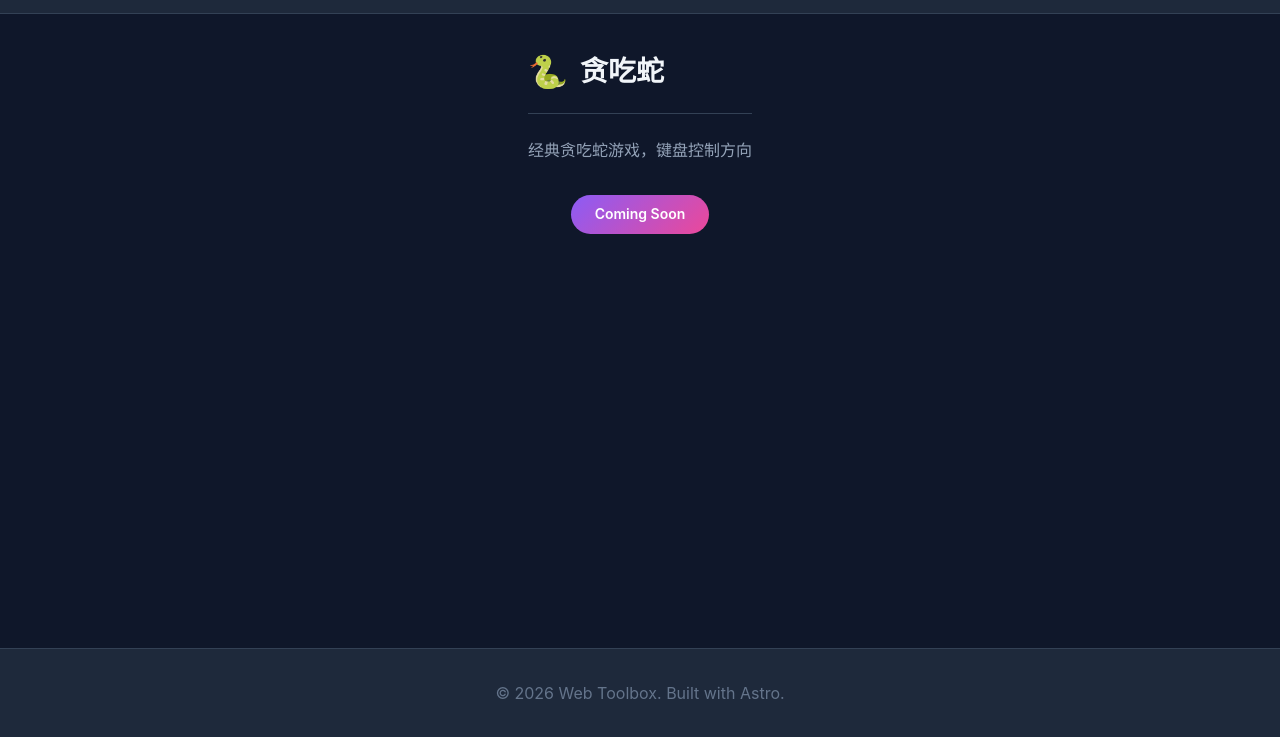
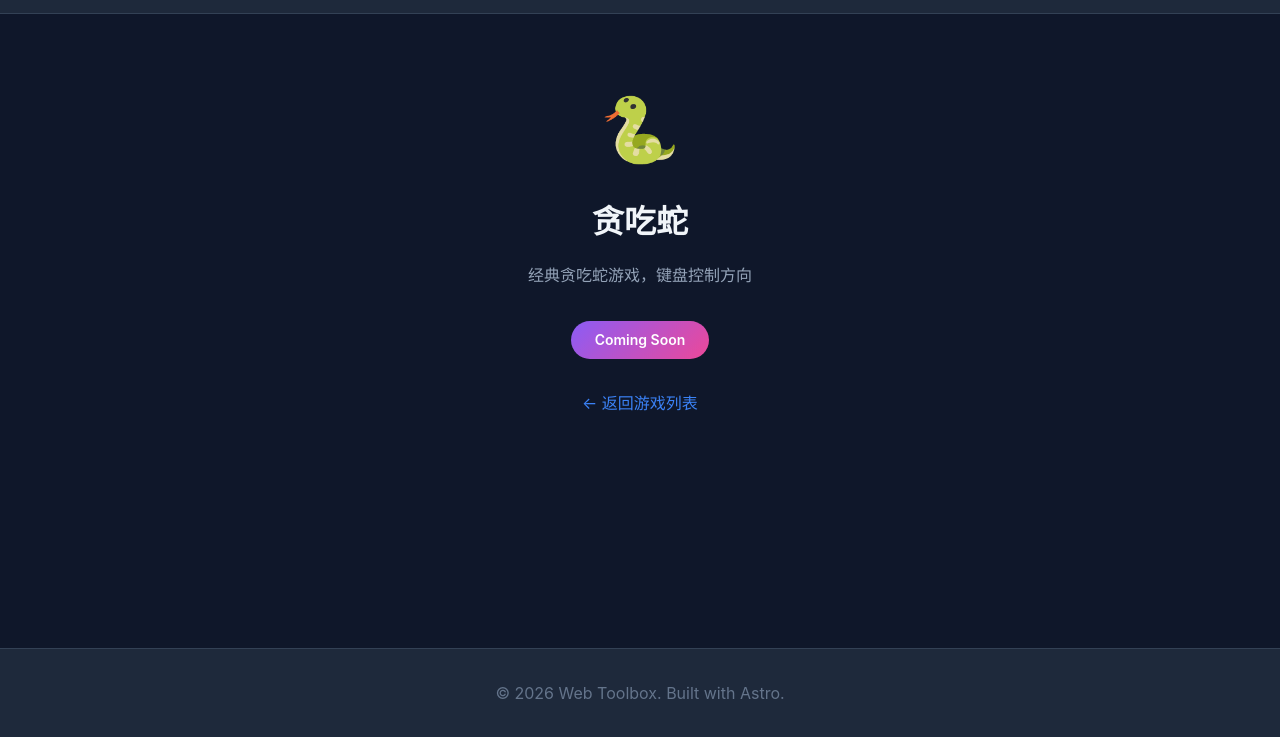
Before and after one commit to Gitronlee/gitronlee.github.io, an Astro site: page /games/snake in a window 1280 px wide. Shown: the part 61-798 px from the top of the page. Built offline with nearby package versions, Linux system fonts and the light colour scheme; Astro itself is replaced by a stand-in of ours.

Commit message:
fix: remove stale MemoryGame import, revert game page to placeholder Co-authored-by: monkeycode-ai <monkeycode-ai@chaitin.com>

```diff
--- a/src/data/games.json
+++ b/src/data/games.json
@@ -20,6 +20,7 @@
     "name": "记忆翻牌",
     "description": "翻牌匹配学知识 — 英语单词、LeetCode、古诗词等多主题",
     "category": "益智",
-    "icon": "🃏"
+    "icon": "🃏",
+    "status": "coming-soon"
   }
 ]
--- a/src/pages/games/[slug].astro
+++ b/src/pages/games/[slug].astro
@@ -11,13 +11,7 @@ export function getStaticPaths() {
   }));
 }
 
-const gameMap: Record<string, any> = {
-  'memory': (await import('../../components/games/MemoryGame.astro')).default,
-};
-
-const { slug } = Astro.params;
 const game = Astro.props;
-const GameComponent = gameMap[slug!];
 
 if (!game) {
   return Astro.redirect('/404');
@@ -28,19 +22,13 @@ if (!game) {
   <Header />
 
   <main class="container page-main">
-    <div class="game-header">
+    <div class="coming-soon">
       <span class="game-icon">{game.icon}</span>
       <h1>{game.name}</h1>
+      <p>{game.description}</p>
+      <div class="badge">Coming Soon</div>
+      <a href="/games" class="back-link">← 返回游戏列表</a>
     </div>
-
-    {GameComponent ? (
-      <GameComponent />
-    ) : (
-      <div class="coming-soon">
-        <p>{game.description}</p>
-        <div class="badge">Coming Soon</div>
-      </div>
-    )}
   </main>
 
   <Footer />
@@ -48,27 +36,10 @@ if (!game) {
 
 <style>
   .page-main {
-    padding-top: 2rem;
+    padding-top: 4rem;
     padding-bottom: 4rem;
-    max-width: 1000px;
-  }
-
-  .game-header {
     display: flex;
-    align-items: center;
-    gap: 0.75rem;
-    margin-bottom: 1.5rem;
-    padding-bottom: 1rem;
-    border-bottom: 1px solid var(--border-color);
-  }
-
-  .game-icon {
-    font-size: 2rem;
-  }
-
-  h1 {
-    font-size: 1.75rem;
-    font-weight: 700;
+    justify-content: center;
   }
 
   .coming-soon {
@@ -77,6 +48,15 @@ if (!game) {
     flex-direction: column;
     align-items: center;
     gap: 1rem;
+  }
+
+  .game-icon {
+    font-size: 4rem;
+  }
+
+  h1 {
+    font-size: 2rem;
+    font-weight: 700;
   }
 
   p {
@@ -92,4 +72,13 @@ if (!game) {
     font-size: 0.875rem;
     margin-top: 1rem;
   }
+
+  .back-link {
+    margin-top: 1rem;
+    color: var(--accent-blue);
+  }
+
+  .back-link:hover {
+    color: var(--accent-cyan);
+  }
 </style>
```
